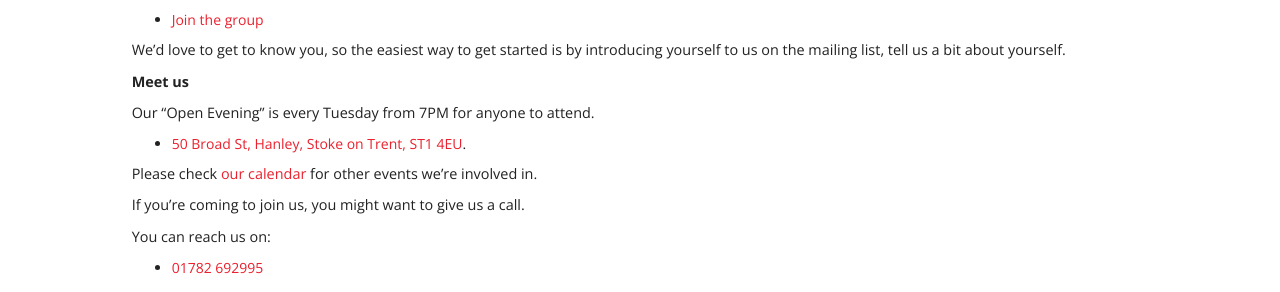
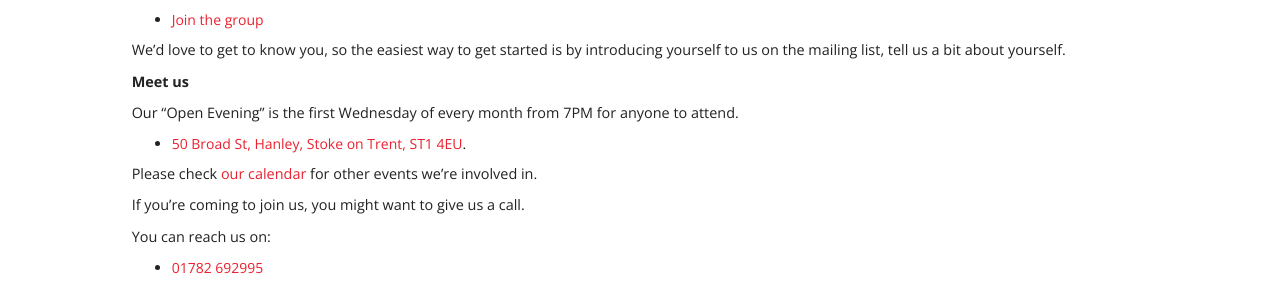
Before and after one commit to PotteriesHackspace/potterieshackspace.github.com, a Jekyll site: the page built from contact.md, in a window 1280 px wide and 1380 px high. Shown: the part 450-742 px from the top of the window. Built offline with Jekyll 4.4.1, drawn with Linux system fonts in a browser that asks for light colours; nearby versions of some CDN libraries; comment, search, counter and statistics services are not loaded.

Commit message:
Update contact.md

```diff
--- a/contact.md
+++ b/contact.md
@@ -20,7 +20,7 @@
 
 **Meet us**
 
-Our "Open Evening" is every Tuesday from 7PM for anyone to attend.
+Our "Open Evening" is the first Wednesday of every month from 7PM for anyone to attend.
 
 * [50 Broad St, Hanley, Stoke on Trent, ST1 4EU](https://w3w.co/artist.watch.rents).
 
```
